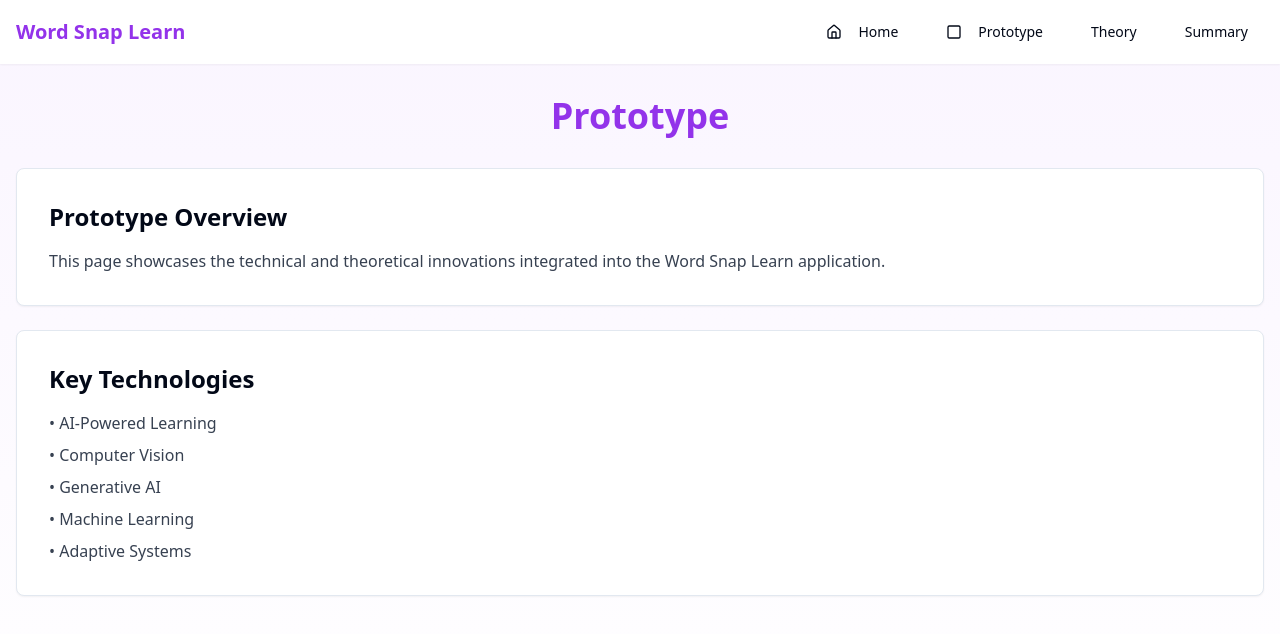
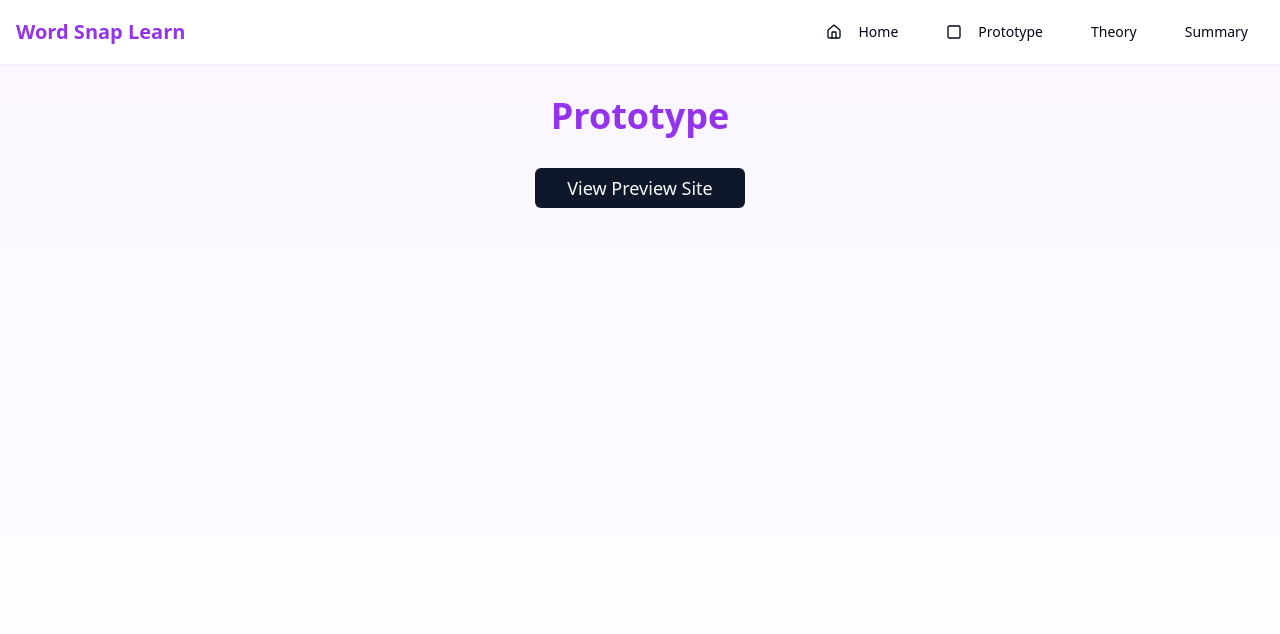
Before and after one commit to nijie3537/word-snap-website, a React (Vite) app: page /prototype in a window 1280 px wide. Shown: the top 634 px of the page. Built offline with nearby package versions, Linux system fonts and the light colour scheme.

Commit message:
Refactor: Update prototype page content
Update the prototype page to include a link to the live preview.

```diff
--- a/src/pages/Prototype.tsx
+++ b/src/pages/Prototype.tsx
@@ -1,6 +1,8 @@
 
+import React from 'react';
 import Navigation from "@/components/Navigation";
 import { Card } from "@/components/ui/card";
+import { Button } from "@/components/ui/button";
 
 const Prototype = () => {
   return (
@@ -9,24 +11,16 @@ const Prototype = () => {
       <div className="min-h-screen bg-gradient-to-b from-purple-50 to-white py-12 pt-24">
         <div className="container mx-auto px-4">
           <h1 className="text-4xl font-bold mb-8 text-center text-purple-600">Prototype</h1>
-          <div className="space-y-6">
-            <Card className="p-8">
-              <h2 className="text-2xl font-semibold mb-4">Prototype Overview</h2>
-              <p className="text-gray-700">
-                This page showcases the technical and theoretical innovations
-                integrated into the Word Snap Learn application.
-              </p>
-            </Card>
-            <Card className="p-8">
-              <h2 className="text-2xl font-semibold mb-4">Key Technologies</h2>
-              <ul className="space-y-2 text-gray-700">
-                <li>• AI-Powered Learning</li>
-                <li>• Computer Vision</li>
-                <li>• Generative AI</li>
-                <li>• Machine Learning</li>
-                <li>• Adaptive Systems</li>
-              </ul>
-            </Card>
+          <div className="flex justify-center items-center">
+            <a
+              href="https://preview--word-snap-learn.lovable.app/"
+              target="_blank"
+              rel="noopener noreferrer"
+            >
+              <Button variant="default" className="text-lg px-8 py-4">
+                View Preview Site
+              </Button>
+            </a>
           </div>
         </div>
       </div>
```
